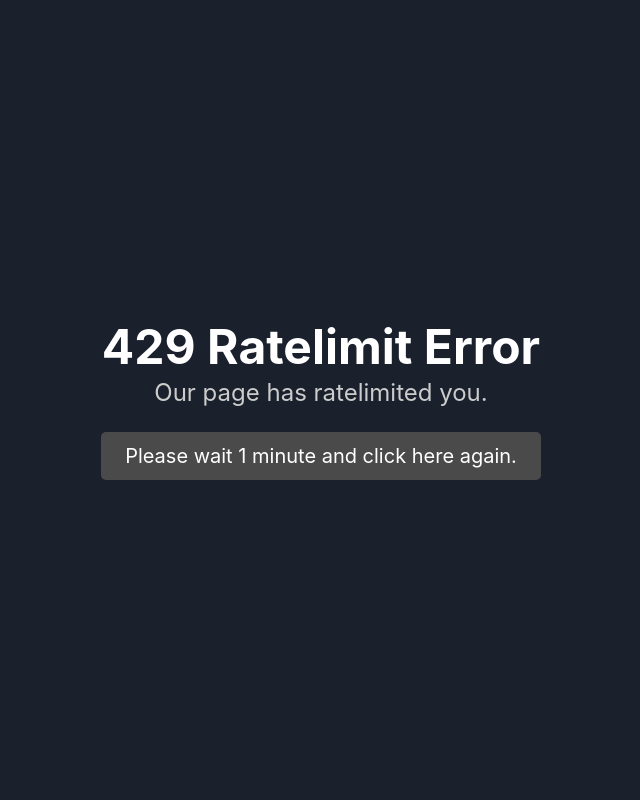
After one commit to GamerC0der/Calcuator, a Flask app: template templates/429.html in a window 1280 px wide. The commit adds this page. Shown: the whole page, without its empty margins (319-959 px from the left). Run offline with Flask 3, Linux system fonts and the light colour scheme; the template is opened without the code that fills it, so the values that code supplies are empty.

Commit message:
Minor Changes, Added Ratelimit, 429 Error Page

```diff
--- a/main.py
+++ b/main.py
@@ -1,8 +1,13 @@
 from flask import Flask, request, jsonify, render_template, redirect
 import math
+import emoji
+import random
+from flask_limiter import Limiter
+from flask_limiter.util import get_remote_address
+
 
 app = Flask(__name__)
-
+limiter = Limiter(get_remote_address, app=app)
 extra_functions = {
     "sqrt": lambda x: x**0.5,
     "cos": math.cos,
@@ -52,17 +57,22 @@ def calculate(expression):
     try:
         result = eval(expression, {"__builtins__": None}, extra_functions)
         return result
+    except NameError as e:
+        return f"Error: Name '{str(e).split()[1]}' is not defined"
     except KeyError as e:
-        raise ValueError(f"Invalid function or operator: {str(e)}")
+        return f"Invalid function or operator: {str(e)}"
+    except SyntaxError as e:
+        return f"Syntax Error: {str(e)}"
     except Exception as e:
-        raise ValueError(f"Invalid query: {str(e)}")
+        return f"Error: {str(e)}"
 
 
 @app.route('/')
+@limiter.limit("5/minute")
 def index():
     return redirect('/calculator')
 
-
+@limiter.limit("15/minute")
 @app.route('/calculator')
 def calculator():
     return render_template('index.html')
@@ -70,14 +80,22 @@ def calculator():
 def not_found(e):
   return redirect(404)
 
+@app.errorhandler(429)
+def not_found(e):
+  return redirect(429)
+
 @app.route('/404')
 def custom_404():
     return render_template('404.html'), 404
+@app.route('/429')
+def custom_429():
+    return render_template('429.html'), 429
 @app.route('/query', methods=['GET'])
 def query():
     expression = request.args.get('calc')
     if not expression:
         return jsonify({"error": "No expression provided"}), 400
+
 
     try:
         result = calculate(expression)
--- /dev/null
+++ b/templates/429.html
@@ -0,0 +1,61 @@
+<!DOCTYPE html>
+<html lang="en">
+<head>
+    <meta charset="UTF-8">
+    <meta name="viewport" content="width=device-width, initial-scale=1.0">
+    <title>429 | Ratelimit </title>
+    <link href="https://cdn.jsdelivr.net/npm/bulma@0.9.3/css/bulma.min.css" rel="stylesheet">
+    <style>
+        body {
+            background-color: #1a202c;
+            color: #ffffff;
+        }
+        .centered {
+            height: 100vh;
+            display: flex;
+            justify-content: center;
+            align-items: center;
+            flex-direction: column;
+        }
+        .title {
+            font-size: 3rem;
+            font-weight: 700;
+            margin-bottom: 1rem;
+            color: #ffffff;
+        }
+        .subtitle {
+            font-size: 1.5rem;
+            font-weight: 400;
+            margin-bottom: 2rem;
+            color: #cccccc;
+        }
+        .home-btn {
+            background-color: #4a4a4a;
+            color: #ffffff;
+            font-size: 1.25rem;
+            padding: 0.75rem 1.5rem;
+            border: none;
+            border-radius: 5px;
+            cursor: pointer;
+            transition: background-color 0.3s, transform 0.2s;
+        }
+        .home-btn:hover {
+            background-color: #5a5a5a;
+            transform: scale(1.05);
+        }
+        .home-btn:focus,
+        .home-btn:active {
+            outline: none;
+            box-shadow: 0 0 0 3px #ffffff;
+            transform: scale(0.98);
+        }
+    </style>
+</head>
+<body>
+    <div class="centered">
+        <h1 class="title">429 Ratelimit Error</h1>
+        <p class="subtitle">Our page has ratelimited you.</p>
+        <button class="home-btn" onclick="window.location.href='/'">Please wait 1 minute and click here again.</button>
+    </div>
+</body>
+</html>
```
Also changed, not shown: templates/index.html (+47 -29 lines).
